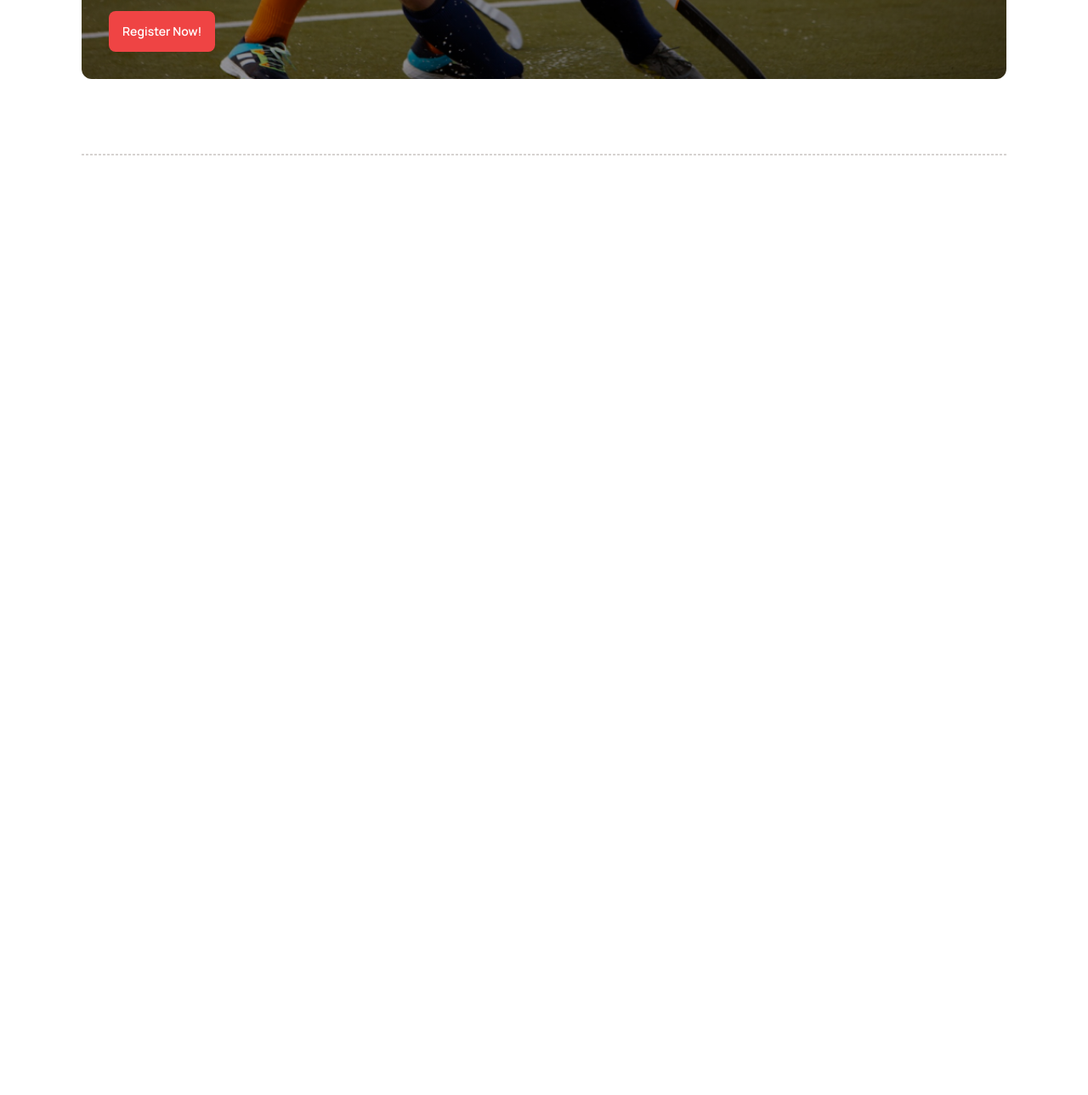
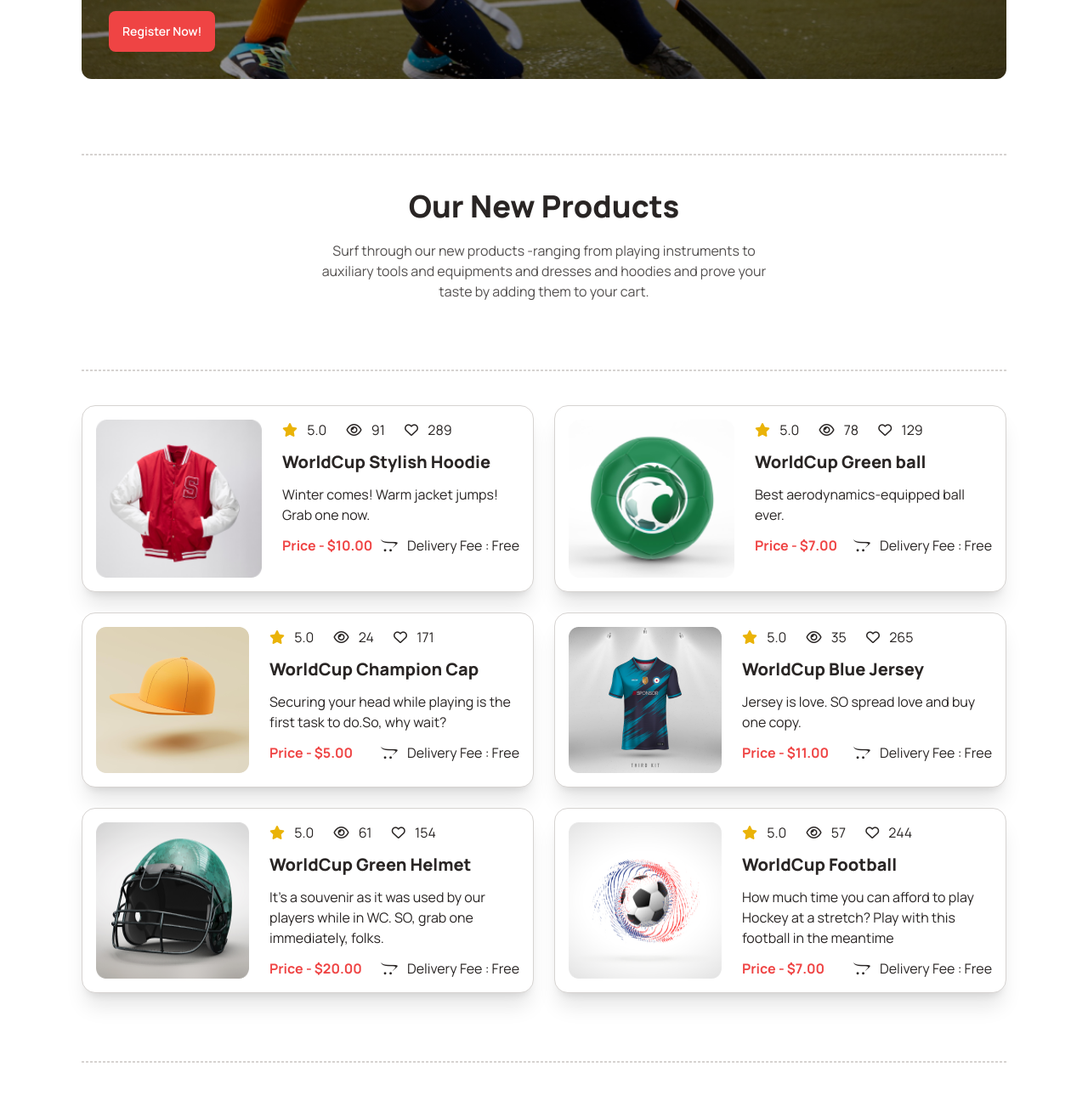
Before and after one commit to Kafi007/B9A3-Hockey-s-World, a plain HTML site: page index.html in a window 1280 px wide. Shown: the part 2391-3680 px from the top of the page at 85% size. Before the commit the page ends 2614 px from the top, so only its background shows below. Drawn offline with nearby package versions, Linux system fonts and the light colour scheme.

Commit message:
new products section added with responsiveness

```diff
--- a/index.html
+++ b/index.html
@@ -197,6 +197,80 @@ ever to meet, greet, take selfies and what not with our champion team members.
     </section>
     <!-- Program section ends -->
 
+    <!-- New products section starts -->
+    <section>
+        <h1 class="text-center font-extrabold text-4xl ">Our New Products</h1>
+        <p class="text-center w-3/4 lg:w-1/2 mx-auto mt-5 text-base  opacity-80">Surf through our new products -ranging from playing instruments
+            to auxiliary tools and equipments and dresses and hoodies and prove
+            your taste by adding them to your cart.</p>
+        <div class="border border-1 border-dashed border-stone-300 mt-20 mb-10"></div>
+        <!-- product-item card-container starts -->
+        <div class="grid grid-cols-1 md:grid-cols-1 lg:grid-cols-2 gap-6">
+          <!-- Card-1 -->
+          <div class="card flex flex-col gap-6 lg:flex-row bg-base-100 shadow-xl p-4 border border-1 border-stone-300 ">
+            <img class="w-full lg:w-2/5" src="./Images/5.png" alt="Jacket"/>
+            <div class="space-y-3">
+              <p class="space-x-5"><i class="fa-solid fa-star text-yellow-500 pr-2"></i> 5.0 <i class="fa-regular fa-eye pr-2"></i> 91 <i class="fa-regular fa-heart pr-2"></i> 289</p>
+              <h2 class="text-xl font-extrabold">WorldCup Stylish Hoodie</h2>
+              <p>Winter comes! Warm jacket jumps! Grab one now. </p>
+              <p class="flex flex-col lg:flex-row lg:justify-between"><span class="font-bold text-red-500">Price - $10.00</span><span><i class="fa-brands fa-opencart pr-2"></i> Delivery Fee : Free</span></p>
+            </div>
+          </div>
+          <!-- Card-2 -->
+          <div class="card flex flex-col gap-6 lg:flex-row bg-base-100 shadow-xl p-4 border border-1 border-stone-300 ">
+            <img class="w-full lg:w-2/5" src="./Images/6.png" alt="Ball"/>
+            <div class="space-y-3">
+              <p class="space-x-5"><i class="fa-solid fa-star text-yellow-500 pr-2"></i> 5.0 <i class="fa-regular fa-eye pr-2"></i> 78 <i class="fa-regular fa-heart pr-2"></i> 129</p>
+              <h2 class="text-xl font-extrabold">WorldCup Green ball</h2>
+              <p>Best aerodynamics-equipped ball ever. </p>
+              <p class="flex flex-col lg:flex-row lg:justify-between"><span class="font-bold text-red-500">Price - $7.00</span><span><i class="fa-brands fa-opencart pr-2"></i> Delivery Fee : Free</span></p>
+            </div>
+          </div>
+          <!-- Card-3 -->
+          <div class="card flex flex-col gap-6 lg:flex-row bg-base-100 shadow-xl p-4 border border-1 border-stone-300 ">
+            <img class="w-full lg:w-2/5" src="./Images/7.png" alt="Cap"/>
+            <div class="space-y-3">
+              <p class="space-x-5"><i class="fa-solid fa-star text-yellow-500 pr-2"></i> 5.0 <i class="fa-regular fa-eye pr-2"></i> 24 <i class="fa-regular fa-heart pr-2"></i> 171</p>
+              <h2 class="text-xl font-extrabold">WorldCup Champion Cap</h2>
+              <p>Securing your head while playing is the first task to do.So, why wait?</p>
+              <p class="flex flex-col lg:flex-row lg:justify-between"><span class="font-bold text-red-500">Price - $5.00</span><span><i class="fa-brands fa-opencart pr-2"></i> Delivery Fee : Free</span></p>
+            </div>
+          </div>
+          <!-- Card-4 -->
+          <div class="card flex flex-col gap-6 lg:flex-row bg-base-100 shadow-xl p-4 border border-1 border-stone-300 ">
+            <img class="w-full lg:w-2/5" src="./Images/8.png" alt="tshirt"/>
+            <div class="space-y-3">
+              <p class="space-x-5"><i class="fa-solid fa-star text-yellow-500 pr-2"></i> 5.0 <i class="fa-regular fa-eye pr-2"></i> 35 <i class="fa-regular fa-heart pr-2"></i> 265</p>
+              <h2 class="text-xl font-extrabold">WorldCup Blue Jersey</h2>
+              <p>Jersey is love. SO spread love and buy one copy.</p>
+              <p class="flex flex-col lg:flex-row lg:justify-between"><span class="font-bold text-red-500">Price - $11.00</span><span><i class="fa-brands fa-opencart pr-2"></i> Delivery Fee : Free</span></p>
+            </div>
+          </div>
+          <!-- Card-5 -->
+          <div class="card flex flex-col gap-6 lg:flex-row bg-base-100 shadow-xl p-4 border border-1 border-stone-300 ">
+            <img class="w-full lg:w-2/5" src="./Images/9.png" alt="Helmet"/>
+            <div class="space-y-3">
+              <p class="space-x-5"><i class="fa-solid fa-star text-yellow-500 pr-2"></i> 5.0 <i class="fa-regular fa-eye pr-2"></i> 61 <i class="fa-regular fa-heart pr-2"></i> 154</p>
+              <h2 class="text-xl font-extrabold">WorldCup Green Helmet</h2>
+              <p>It's a souvenir as it was used by our players while in WC. SO, grab one immediately, folks.</p>
+              <p class="flex flex-col lg:flex-row lg:justify-between"><span class="font-bold text-red-500">Price - $20.00</span><span><i class="fa-brands fa-opencart pr-2"></i> Delivery Fee : Free</span></p>
+            </div>
+          </div>
+          <!-- Card-6 -->
+          <div class="card flex flex-col gap-6 lg:flex-row bg-base-100 shadow-xl p-4 border border-1 border-stone-300 ">
+            <img class="w-full lg:w-2/5" src="./Images/10.png" alt="Football"/>
+            <div class="space-y-3">
+              <p class="space-x-5"><i class="fa-solid fa-star text-yellow-500 pr-2"></i> 5.0 <i class="fa-regular fa-eye pr-2"></i> 57 <i class="fa-regular fa-heart pr-2"></i> 244</p>
+              <h2 class="text-xl font-extrabold">WorldCup Football</h2>
+              <p>How much time you can afford to play Hockey at a stretch? Play with this football in the meantime</p>
+              <p class="flex flex-col lg:flex-row lg:justify-between"><span class="font-bold text-red-500">Price - $7.00</span><span><i class="fa-brands fa-opencart pr-2"></i> Delivery Fee : Free</span></p>
+            </div>
+          </div>
+        </div>
+        <div class="border border-1 border-dashed border-stone-300 mt-20 mb-10"></div>
+    </section>
+    <!-- Product Section ends here -->
+
     </main>
     <footer>
 
```
